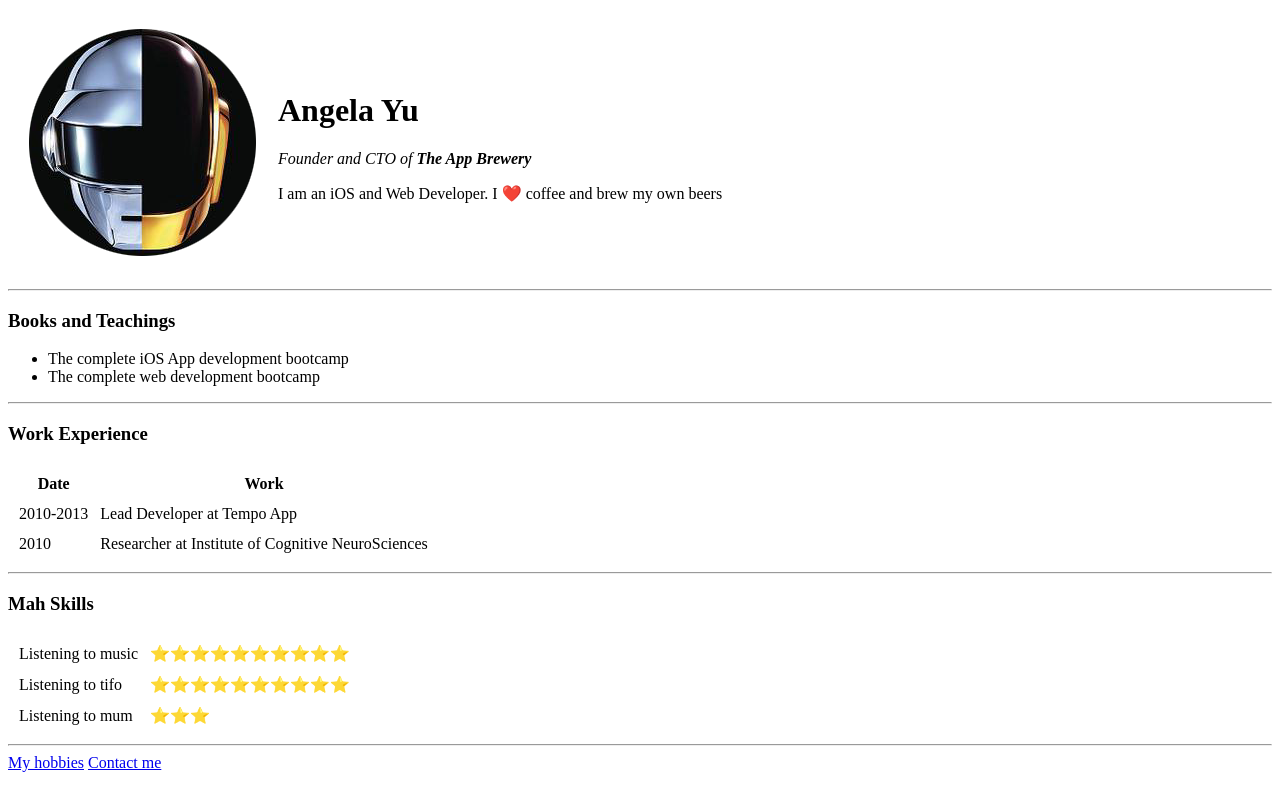
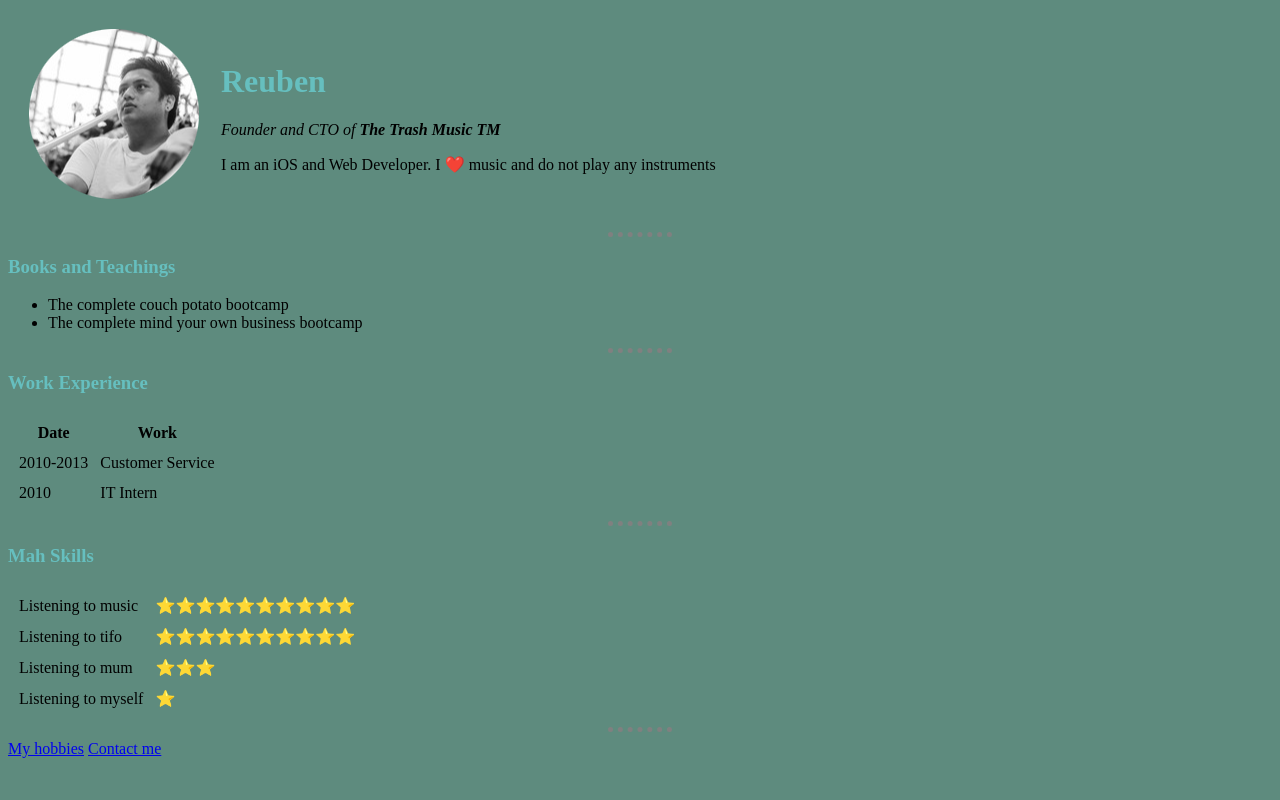
Before and after one commit to noro4921/cv, a plain HTML site: page index.html in a window 1280 px wide. Drawn offline with Linux system fonts and the light colour scheme.

Commit message:
Changed the picture

```diff
--- /dev/null
+++ b/css/style.css
@@ -0,0 +1,15 @@
+body {
+  background-color: #5e8b7e;
+}
+
+hr {
+  border-style: none;
+  border-top-style: dotted;
+  width: 5%;
+  border-color: grey;
+  border-width: 5px;
+}
+
+h1,h3{
+  color: #66bfbf;
+}
--- a/index.html
+++ b/index.html
@@ -1,27 +1,32 @@
 <!DOCTYPE html>
 <html lang="en" dir="ltr">
+
 <head>
   <meta charset="utf-8">
-    <title>Angela's Personal Site</title>
+  <title>Reuben's Personal Site</title>
+  <link rel="stylesheet" href="css/style.css">
 </head>
+
 <body>
-    <table cellspacing = "20">
+  <table cellspacing="20">
     <tr>
-          <td><img src="RAM.png" alt="angela profile picture"></td>
-        <td><h1>Angela Yu</h1>
-        <p><em>Founder and CTO of <strong>The App Brewery</strong></em></p>
-        <p>I am an iOS and Web Developer. I ❤️ coffee and brew my own beers</p></td>
+      <td><img src="images/reuben.png" alt="reuben's profile picture"></td>
+      <td>
+        <h1>Reuben</h1>
+        <p><em>Founder and CTO of <strong>The Trash Music TM</strong></em></p>
+        <p>I am an iOS and Web Developer. I ❤️ music and do not play any instruments</p>
+      </td>
     </tr>
   </table>
   <hr>
   <h3>Books and Teachings</h3>
   <ul>
-      <li>The complete iOS App development bootcamp</li>
-      <li>The complete web development bootcamp</li>
+    <li>The complete couch potato bootcamp</li>
+    <li>The complete mind your own business bootcamp</li>
   </ul>
   <hr>
   <h3>Work Experience</h3>
-    <table cellspacing = "10">
+  <table cellspacing="10">
     <thead>
       <th>Date</th>
       <th>Work</th>
@@ -29,17 +34,17 @@
     </tr>
     <tr>
       <td>2010-2013</td>
-        <td>Lead Developer at Tempo App</td>
+      <td>Customer Service</td>
     </tr>
 
     <tr>
       <td>2010</td>
-        <td>Researcher at Institute of Cognitive NeuroSciences</td>
+      <td>IT Intern</td>
     </tr>
   </table>
   <hr>
   <h3>Mah Skills</h3>
-        <table cellspacing ="10">
+  <table cellspacing="10">
     <tr>
       <td>Listening to music</td>
       <td>⭐️⭐️⭐️⭐️⭐️⭐️⭐️⭐️⭐️⭐️</td>
@@ -52,10 +57,15 @@
       <td>Listening to mum</td>
       <td>⭐️⭐️⭐️</td>
     </tr>
+    <tr>
+      <td>Listening to myself</td>
+      <td>⭐️</td>
+    </tr>
   </table>
 
   <hr>
   <a href="hobbies.html">My hobbies</a>
   <a href="contact.html">Contact me</a>
 </body>
+
 </html>
```
Also changed, not shown: contact.html (+2 -3 lines), hobbies.html (+1 -0 lines), images/RAM.jpeg (added), images/RAM.png (added), images/reuben.png (added). Lines whose indentation alone changed are shown as unchanged.
